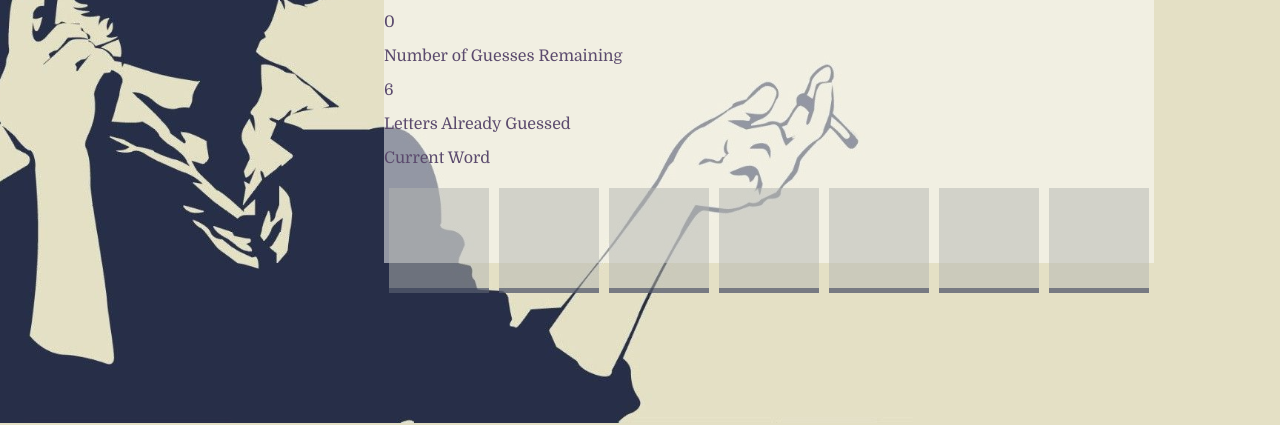
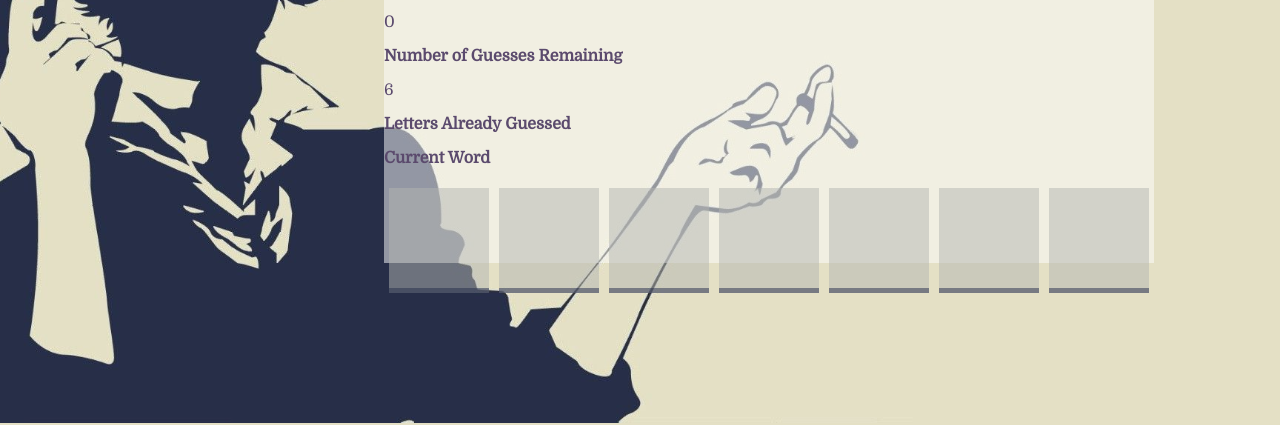
Before and after one commit to GreedForge/Hangman-Game, a plain HTML site: page index.html in a window 1280 px wide. Shown: the part 377-802 px from the top of the page. Drawn offline with Linux system fonts and the light colour scheme.

Commit message:
one last push 2

```diff
--- a/assets/css/style.css
+++ b/assets/css/style.css
@@ -34,3 +34,7 @@ body {
   left: 30%;
   color: #5B4A6D;
 }
+
+.header{
+	font-weight: bold;
+}
--- a/index.html
+++ b/index.html
@@ -10,13 +10,13 @@
       <div class = "parallax"></div>
       <section class = "parallax-curtain">
          <h1>Bounty Hunting</h1>
-         <p id="winsHeader">Wins</p>
+         <p class = "header" id="winsHeader">Wins</p>
          <p id="wins"></p>
-         <p id="numGuessesHeader">Number of Guesses Remaining</p>
+         <p class = "header" id="numGuessesHeader">Number of Guesses Remaining</p>
          <p id="numGuesses"></p>
-         <p id="lettersGuessedHeader">Letters Already Guessed</p>
+         <p class = "header" id="lettersGuessedHeader">Letters Already Guessed</p>
          <p id="lettersGuessed"></p>
-         <p id="currentWordHeader">Current Word</p>
+         <p class = "header" id="currentWordHeader">Current Word</p>
          <p id="current"></p>
       </section>
       <script src = "assets/javascript/game.js"></script>
```
